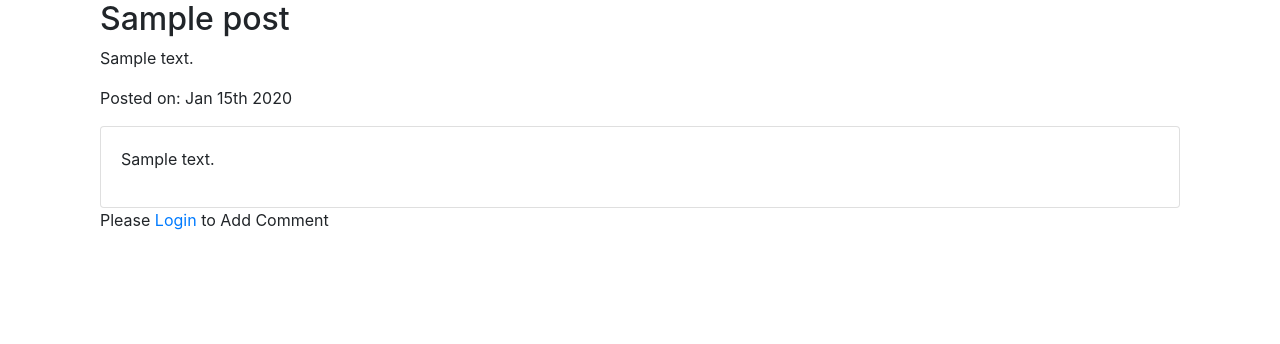
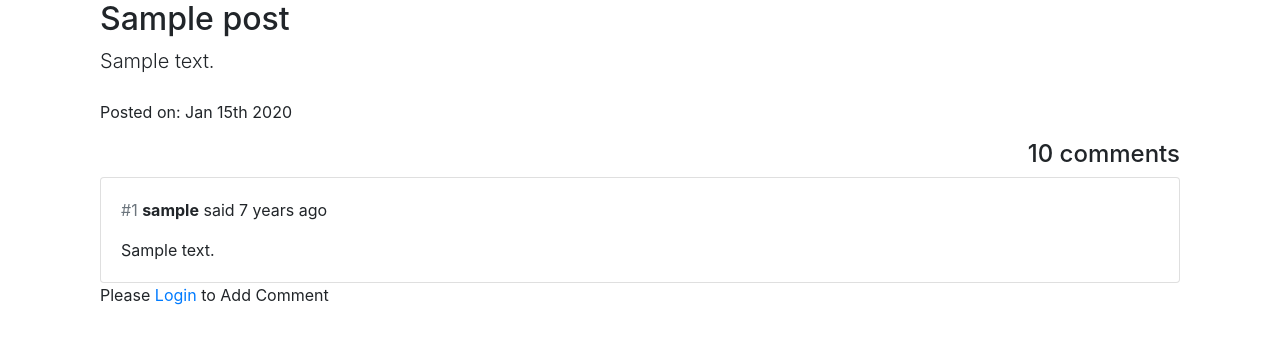
Before and after one commit to atarancon/flask-mega-tutorial, a Python web app: template app/post/templates/post/post.html in a window 1280 px wide. Shown: the part 56-400 px from the top of the page. Run offline with Jinja, Linux system fonts and the light colour scheme; the template is opened without the code that fills it: most values are stand-ins (such as "Sample title", 1, 10 or a date in 2020); some libraries are stand-ins or nearby versions.

Commit message:
revamp ui for listing comments and single post and got actual comments for specific post

```diff
--- a/app/post/templates/post/post.html
+++ b/app/post/templates/post/post.html
@@ -13,7 +13,7 @@
     </div>
 
     <div class="body">
-        <p> {{post.body}} </p>
+        <p  class="lead mb-4" > {{post.body}} </p>
     </div>
 
     <div class="timestamp">
@@ -42,11 +42,20 @@
 
     {% endif %}
 
+    <h4  style="text-align: right" ><a name="comments"></a> {{ comments.total }} comments</h4>
+
     {% for comment in  comments.items %}
     <div class="card" >
         <div class="card-body">
+            <div class="comment-body">
+                <p>
+                    <span class="label label-default text-muted ">#{{comment.user_id}}</span> <span style="font-weight: bold;" class="label label-primary"> {{comment.author_c.username}}</span> said
+                    <span class="" data-timestamp="2013-05-31T23:33:26Z" data-format="fromNow(0)" data-refresh="0">7 years ago</span>
+                </p>
+            </div>
+
           <p class="card-text"> {{comment.text}} </p>
-         </time> </p>
+
         </div>
       </div>
     {% endfor %}
--- a/app/post/views.py
+++ b/app/post/views.py
@@ -37,7 +37,7 @@ def single_post(post_id):
     #paginate the list of comment
     page = request.args.get('page',1,type=int)
 
-    paginated_comment = Comment.query.order_by(Comment.timestamp.desc()).paginate(page ,50 , True)
+    paginated_comment = Comment.query.filter(Comment.post_id == blog_post.id).order_by(Comment.timestamp.desc()).paginate(page ,50 , True)
 
     #send it to template
 
--- a/config/setting.py
+++ b/config/setting.py
@@ -4,7 +4,7 @@ basedir = os.path.abspath(os.path.dirname(__file__))
 class Config:
 
     TESTING = os.environ.get('TESTING') or False
-    debug = os.environ.get('DEBUG') or   True
+    DEBUG = os.environ.get('DEBUG') or   True
     SECRET_KEY = os.environ.get('SECRET_KEY')
     #set configuration for database location
     SQLALCHEMY_DATABASE_URI=os.environ.get('DATABASE_URL') or \
```
